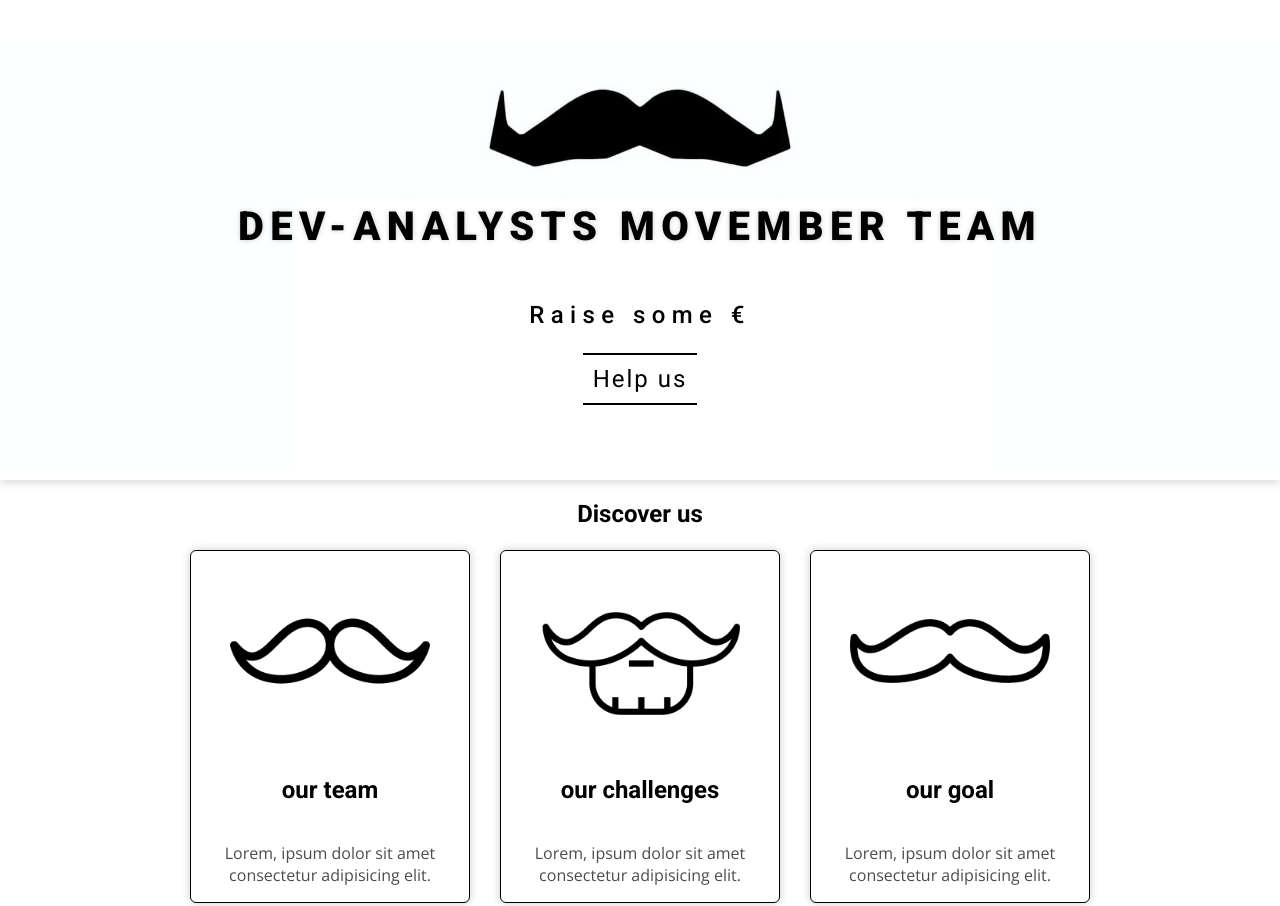
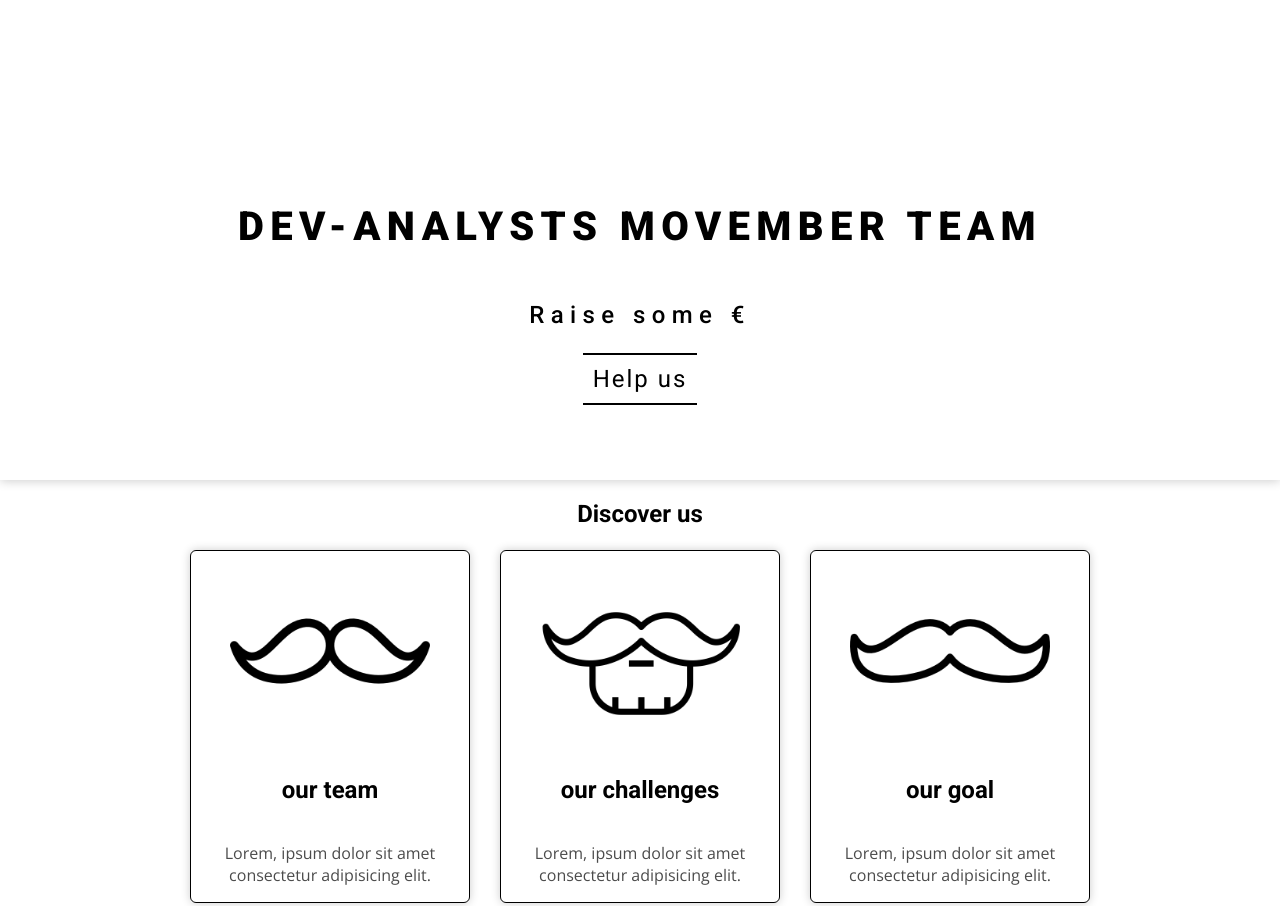
Before and after one commit to Laitue-Paris/landing, a plain HTML site: page index.html in a window 1280 px wide. Shown: the top 906 px of the page. Drawn offline with nearby package versions, Linux system fonts and the light colour scheme.

Commit message:
modified header page

```diff
--- a/css/components/banner.css
+++ b/css/components/banner.css
@@ -1,6 +1,7 @@
 .banner {
-  background-image: url("../../images/movember.png");
-  background-position: center;
+/*   background-image: url("../../images/movember.png");
+  background-position: center; */
+  background-color: white;
   box-shadow: 0px 1px 10px rgba(0, 0, 0, 0.2);
   width: 100%;
   background-size: cover;
@@ -11,18 +12,21 @@
   text-align: center;
 }
 
+.banner img {
+  height: 100px;
+  filter: drop-shadow(0 6px 6px rgb(0, 0, 0));
+}
 
 .banner h1 {
   font-weight: 900;
   font-size: 40px;
-  text-shadow: 0px 0px 5px rgba(0, 0, 0, 0.2);
+  text-shadow: 0px px 5px rgba(0, 0, 0, 0.2);
 }
 
 .banner p {
   font-weight: 500;
   font-size: 24px;
   font-family: Roboto;
-
 }
 
 #money {
```
